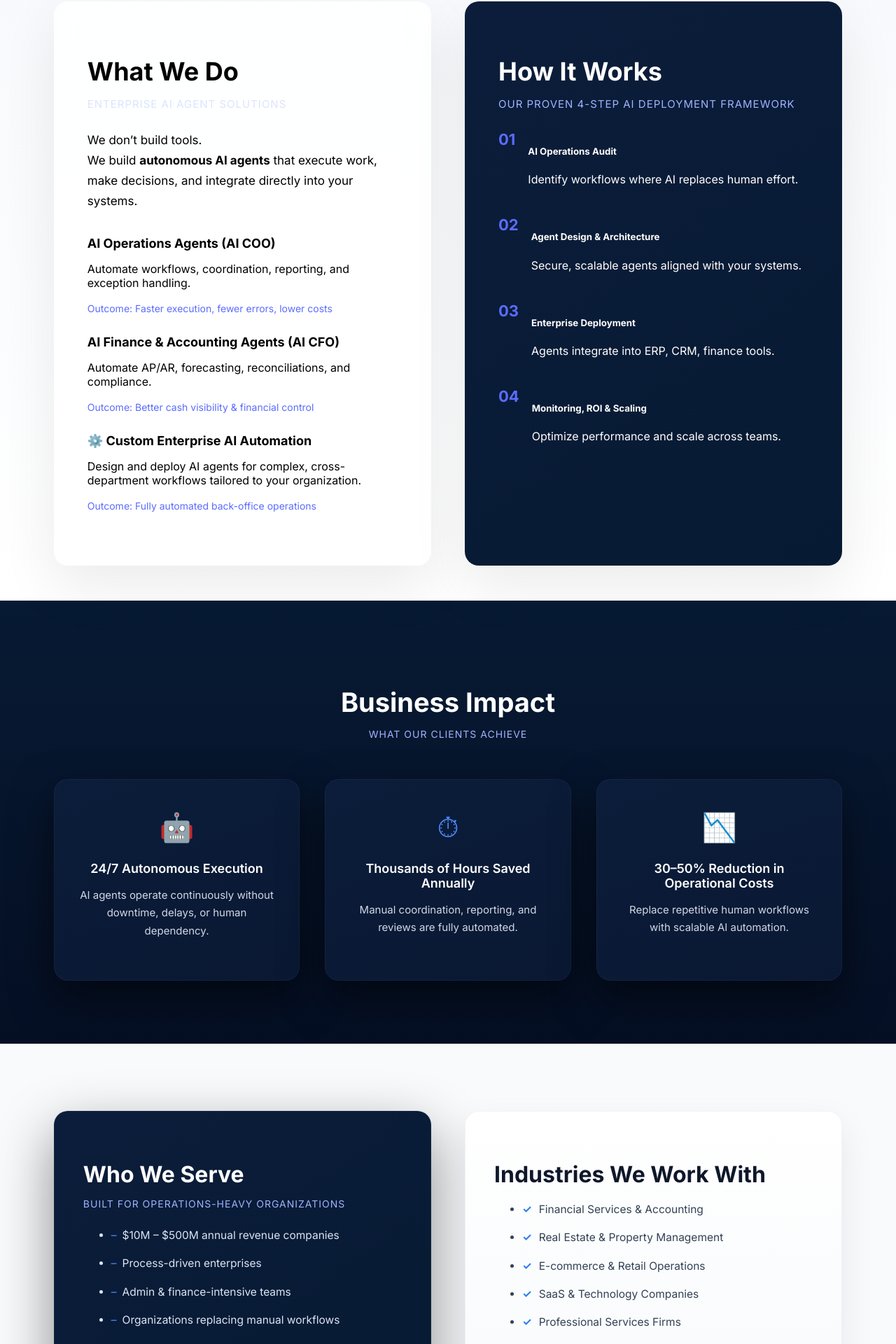
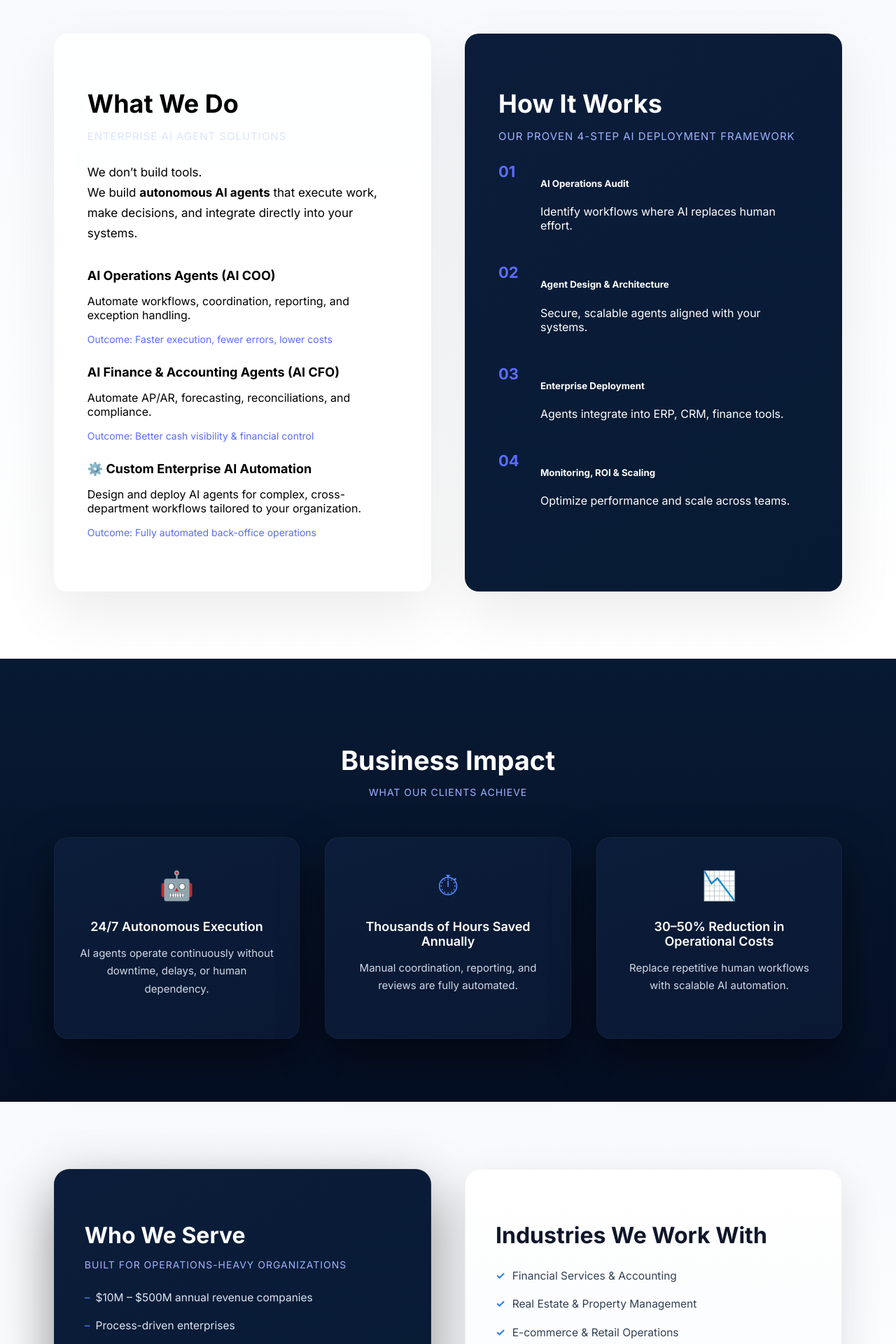
Before and after one commit to Yug-412/olyntotech, a React (Vite) app: page /home in a window 1280 px wide. Shown: the part 848-2768 px from the top of the page at 70% size. Built offline with nearby package versions, Linux system fonts and the light colour scheme.

Commit message:
first commit

```diff
--- a/src/Home.css
+++ b/src/Home.css
@@ -56,47 +56,36 @@
   margin: 0 auto;
   padding: 0 28px;
 }
+
 /* ================================
-    HERO TITLE – ENTERPRISE STYLE
+   HERO TITLE
 ================================ */
 .hero-title {
   position: relative;
-
   font-size: 56px;
   font-weight: 700;
   line-height: 1.12;
-
   color: #ffffff;
   letter-spacing: -0.4px;
-
   margin-bottom: 26px;
-    padding-left: 18px; /* space for accent */
+  padding-left: 18px;
 
   opacity: 0;
   transform: translateY(28px);
   animation: heroTitleUp 0.9s ease-out forwards;
 }
 
-  /* LEFT ACCENT BAR (REPLACES SYMBOLS) */
 .hero-title::before {
   content: "";
   position: absolute;
   left: 0;
   top: 8px;
-
   width: 4px;
   height: calc(100% - 16px);
-
-    background: linear-gradient(
-      to bottom,
-      #2f80ed,
-      transparent
-    );
-
+  background: linear-gradient(to bottom, #2f80ed, transparent);
   border-radius: 6px;
 }
 
-  /* ANIMATION */
 @keyframes heroTitleUp {
   to {
     opacity: 1;
@@ -108,28 +97,13 @@
    HERO DESCRIPTION
 ================================ */
 .hero-subtext {
-    position: relative;
-
   max-width: 720px;
   padding-left: 18px;
   margin-bottom: 46px;
-
   font-size: 17px;
   line-height: 1.8;
-    letter-spacing: 0.2px;
   font-weight: 500;
   color: #cfd8e6;
-  }
-
-  .hero-subtext::before {
-    content: "";
-    position: absolute;
-    left: 0;
-    top: 6px;
-    width: 3px;
-    height: calc(100% - 12px);
-    background: linear-gradient(#2f80ed, transparent);
-    border-radius: 4px;
 }
 
 .hero-subtext span {
@@ -138,7 +112,7 @@
 }
 
 /* ================================
-    BUTTONS (VIDEO FRIENDLY)
+   BUTTONS
 ================================ */
 .hero-buttons {
   display: flex;
@@ -147,51 +121,44 @@
 }
 
 .btn {
-    position: relative;
   padding: 14px 28px;
   border-radius: 10px;
-
   font-size: 14.5px;
   font-weight: 600;
   text-decoration: none;
-
   display: inline-flex;
   align-items: center;
   justify-content: center;
-
   transition: all 0.3s ease;
 }
 
-  /* PRIMARY */
 .btn.primary {
   color: #ffffff;
   background: linear-gradient(135deg, #2f80ed, #1f5ed8);
-    box-shadow: 0 10px 30px rgba(47, 128, 237, 0.35);
 }
 
-  .btn.primary:hover {
-    transform: translateY(-3px);
-    box-shadow: 0 18px 45px rgba(47, 128, 237, 0.55);
-  }
-
-  /* SECONDARY */
 .btn.secondary {
   color: #e9effa;
   background: rgba(255, 255, 255, 0.06);
   border: 1px solid rgba(255, 255, 255, 0.25);
-    backdrop-filter: blur(10px);
-  }
-
-  .btn.secondary:hover {
-    background: rgba(255, 255, 255, 0.14);
-    border-color: rgba(47, 128, 237, 0.6);
-    transform: translateY(-3px);
 }
 
 /* ================================
-    RESPONSIVE
+   🔥 MOBILE FIX (IMPORTANT)
 ================================ */
 @media (max-width: 768px) {
+
+  /* PUSH HERO BELOW FIXED HEADER */
+  .home-hero {
+    padding-top: 72px;             /* same as header height */
+    height: calc(100vh - 72px);    /* keeps video full */
+  }
+
+  .hero-content {
+    align-items: flex-start;
+    padding-top: 32px;
+  }
+
   .hero-title {
     font-size: 40px;
   }
@@ -199,25 +166,8 @@
   .hero-subtext {
     font-size: 15.5px;
   }
-
-    .hero-title::before {
-      left: -14px;
 }
 
-    .hero-title::after {
-      right: -14px;
-    }
-  }/* ================================
-   GLOBAL RESET
-================================ */
-html, body {
-  margin: 0;
-  padding: 0;
-  width: 100%;
-  overflow-x: hidden;
-  font-family: "Inter", system-ui, -apple-system, BlinkMacSystemFont, sans-serif;
-  background: #f7f9fc;
-}
 /* ================================
    WHY OLYNTO SECTION (DARK)
 ================================ */
@@ -428,13 +378,13 @@ html, body {
   }
 }
 
-
 /* ================= ENTERPRISE SPLIT SECTION ================= */
 .enterprise-split {
-  padding: 50px 6%;
+  padding: 96px 6%;
   background: linear-gradient(180deg, #f7f9fc, #ffffff);
 }
 
+/* GRID */
 .enterprise-grid {
   max-width: 1320px;
   margin: auto;
@@ -443,13 +393,13 @@ html, body {
   gap: 48px;
 }
 
+/* CARD */
 .enterprise-card {
   padding: 48px;
   border-radius: 20px;
   background: rgba(255,255,255,0.85);
   backdrop-filter: blur(14px);
   box-shadow: 0 30px 80px rgba(0,0,0,0.08);
-  animation: fadeIn 0.9s ease forwards;
 }
 
 .enterprise-card.dark {
@@ -457,6 +407,7 @@ html, body {
   color: #ffffff;
 }
 
+/* HEADINGS */
 .enterprise-card h2 {
   font-size: 36px;
   margin-bottom: 12px;
@@ -474,12 +425,14 @@ html, body {
   color: #9fb3ff;
 }
 
+/* TEXT */
 .lead {
   font-size: 17px;
   line-height: 1.7;
   margin-bottom: 36px;
 }
 
+/* SERVICES */
 .service-block {
   margin-bottom: 28px;
 }
@@ -490,154 +443,99 @@ html, body {
 }
 
 .service-block span {
+  display: block;
+  margin-top: 4px;
   font-size: 14px;
   color: #5b6cff;
 }
 
+/* STEPS */
 .steps {
   list-style: none;
   padding: 0;
+  margin: 0;
 }
 
 .steps li {
   display: flex;
   gap: 18px;
-  margin-bottom: 26px;
+  margin-bottom: 28px;
+  align-items: flex-start;
 }
 
 .steps span {
   font-size: 22px;
   font-weight: 700;
   color: #5b6cff;
-}/* ================= WHO WE SERVE – SPLIT ENTERPRISE ================= */
-.who-serve {
-  padding: 96px 6%;
-  background: #f8fafc;
+  min-width: 42px;
 }
 
-/* GRID */
-.who-grid {
-  max-width: 1200px;
-  margin: auto;
-  display: grid;
-  grid-template-columns: 1fr 1fr;
-  gap: 48px;
+/* ================= MOBILE FIX ================= */
+@media (max-width: 900px) {
+
+  .enterprise-split {
+    padding: 64px 5%;
   }
 
-/* ================= LEFT CARD – DARK ================= */
-.who-card:first-child {
-  padding: 44px 42px;
-  border-radius: 20px;
-
-  background: linear-gradient(145deg, #0b1d3a, #071a33);
-  color: #e5ecf8;
-
-  box-shadow:
-    0 30px 80px rgba(0,0,0,0.45),
-    inset 0 0 0 1px rgba(255,255,255,0.05);
+  .enterprise-grid {
+    grid-template-columns: 1fr;
+    gap: 32px;
   }
 
-/* LEFT TEXT */
-.who-card:first-child h2 {
-  font-size: 32px;
-  font-weight: 700;
-  color: #ffffff;
-  margin-bottom: 10px;
+  .enterprise-card {
+    padding: 34px 26px;
   }
 
-.who-card:first-child .section-subtitle {
-  font-size: 14px;
-  letter-spacing: 1px;
-  text-transform: uppercase;
-  color: #9fb3ff;
-  margin-bottom: 24px;
+  .enterprise-card h2 {
+    font-size: 28px;
   }
 
-.who-card:first-child li {
-  font-size: 15.5px;
-  line-height: 1.7;
-  color: #dbe4f3;
-  margin-bottom: 14px;
+  .section-subtitle {
+    font-size: 13px;
+    margin-bottom: 22px;
   }
 
-.who-card:first-child li::before {
-  content: "–";
-  color: #4f8cff;
-  margin-right: 8px;
+  .lead {
+    font-size: 15.5px;
+    margin-bottom: 28px;
   }
 
-.who-card:first-child .note {
-  margin-top: 26px;
-  font-size: 14.5px;
-  color: #cfd8e6;
+  .service-block h4 {
+    font-size: 16.5px;
   }
 
-/* ================= RIGHT CARD – LIGHT ================= */
-.who-card:last-child {
-  padding: 44px 42px;
-  border-radius: 20px;
-
-  background: linear-gradient(180deg, #ffffff, #f8fafc);
-  color: #1e293b;
-
-  box-shadow:
-    0 20px 50px rgba(15,23,42,0.08),
-    inset 0 0 0 1px rgba(15,23,42,0.05);
+  .steps li {
+    gap: 14px;
   }
 
-/* RIGHT TEXT */
-.who-card:last-child h2 {
-  font-size: 32px;
-  font-weight: 700;
-  color: #0f172a;
-  margin-bottom: 18px;
+  .steps span {
+    font-size: 18px;
+    min-width: 34px;
   }
 
-.who-card:last-child li {
+  .steps h5 {
     font-size: 15.5px;
-  line-height: 1.7;
-  color: #334155;
-  margin-bottom: 14px;
   }
 
-.industry-list li::before {
-  content: "✓";
-  color: #2f80ed;
-  margin-right: 10px;
-  font-weight: 700;
-}
-
-/* ================= REVEAL ANIMATION ================= */
-.reveal-up {
-  opacity: 0;
-  transform: translateY(18px);
-  animation: revealUp 0.7s ease forwards;
-}
-
-.delay {
-  animation-delay: 0.15s;
-}
-
-@keyframes revealUp {
-  to {
-    opacity: 1;
-    transform: translateY(0);
+  .steps p {
+    font-size: 14.5px;
+    line-height: 1.6;
   }
 }
 
-/* ================= RESPONSIVE ================= */
-@media (max-width: 900px) {
-  .who-grid {
-    grid-template-columns: 1fr;
+/* ================= SMALL MOBILE (≤480px) ================= */
+@media (max-width: 480px) {
+
+  .enterprise-card {
+    padding: 28px 22px;
   }
 
-  .who-card:first-child,
-  .who-card:last-child {
-    padding: 36px 28px;
+  .enterprise-card h2 {
+    font-size: 24px;
   }
 
-  .who-card h2 {
-    font-size: 26px;
+  .lead {
+    font-size: 15px;
   }
 }
 
@@ -719,16 +617,64 @@ html, body {
   color: #cfd8e6;
 }
 
-/* RESPONSIVE */
+/* ================= MOBILE FIX – BUSINESS IMPACT ================= */
 @media (max-width: 900px) {
-  .impact-grid {
-    grid-template-columns: 1fr;
+
+  .business-impact-section {
+    padding: 64px 5%;
   }
 
   .business-impact-section h2 {
     font-size: 30px;
   }
-}/* ================= OUR WORK – AUTHENTIC ENTERPRISE ================= */
+
+  .business-impact-section .section-subtitle {
+    margin-bottom: 36px;
+    font-size: 13px;
+  }
+
+  .impact-grid1 {
+    grid-template-columns: 1fr;
+    gap: 26px;
+  }
+
+  .impact-card {
+    padding: 32px 26px;
+    border-radius: 18px;
+  }
+
+  .impact-icon {
+    font-size: 34px;
+    margin-bottom: 14px;
+  }
+
+  .impact-card h4 {
+    font-size: 17px;
+  }
+
+  .impact-card p {
+    font-size: 14.5px;
+    line-height: 1.65;
+  }
+}
+
+/* ================= SMALL MOBILE (≤480px) ================= */
+@media (max-width: 480px) {
+
+  .business-impact-section {
+    padding: 56px 20px;
+  }
+
+  .business-impact-section h2 {
+    font-size: 26px;
+  }
+
+  .impact-card {
+    padding: 28px 22px;
+  }
+}
+
+/* ================= OUR WORK – AUTHENTIC ENTERPRISE ================= */
 .workflow-showcase {
   padding: 96px 6%;
   background: #f8fafc; /* soft neutral, not gradient */
@@ -829,3 +775,184 @@ html, body {
     font-size: 28px;
   }
 }
+/* ================= WHO WE SERVE SECTION ================= */
+.who-serve {
+  padding: 96px 6%;
+  background: linear-gradient(180deg, #f7f9fc, #ffffff);
+}
+
+/* GRID */
+.who-grid {
+  max-width: 1200px;
+  margin: auto;
+  display: grid;
+  grid-template-columns: 1fr 1fr;
+  gap: 48px;
+}
+
+/* ================= CARD BASE ================= */
+.who-card {
+  padding: 48px 44px;
+  border-radius: 22px;
+  position: relative;
+  overflow: hidden;
+}
+
+/* ================= LEFT CARD – DARK ================= */
+.who-card:first-child {
+  background: linear-gradient(145deg, #0b1d3a, #071a33);
+  color: #e5ecf8;
+
+  box-shadow:
+    0 30px 80px rgba(0,0,0,0.45),
+    inset 0 0 0 1px rgba(255,255,255,0.05);
+}
+
+.who-card:first-child h2 {
+  font-size: 32px;
+  font-weight: 700;
+  color: #ffffff;
+  margin-bottom: 10px;
+}
+
+.who-card:first-child .section-subtitle {
+  font-size: 14px;
+  letter-spacing: 1px;
+  text-transform: uppercase;
+  color: #9fb3ff;
+  margin-bottom: 26px;
+}
+
+.who-card:first-child ul {
+  padding: 0;
+  margin: 0 0 26px 0;
+  list-style: none;
+}
+
+.who-card:first-child li {
+  font-size: 15.5px;
+  line-height: 1.7;
+  color: #dbe4f3;
+  margin-bottom: 14px;
+}
+
+.who-card:first-child li::before {
+  content: "–";
+  color: #4f8cff;
+  margin-right: 8px;
+}
+
+.who-card:first-child .note {
+  font-size: 14.5px;
+  color: #cfd8e6;
+  opacity: 0.9;
+}
+
+/* ================= RIGHT CARD – LIGHT ================= */
+.who-card:last-child {
+  background: linear-gradient(180deg, #ffffff, #f8fafc);
+  color: #1e293b;
+
+  box-shadow:
+    0 22px 60px rgba(15,23,42,0.12),
+    inset 0 0 0 1px rgba(15,23,42,0.05);
+}
+
+.who-card:last-child h2 {
+  font-size: 32px;
+  font-weight: 700;
+  color: #0f172a;
+  margin-bottom: 26px;
+}
+
+.industry-list {
+  list-style: none;
+  padding: 0;
+  margin: 0;
+}
+
+.industry-list li {
+  font-size: 15.5px;
+  line-height: 1.7;
+  color: #334155;
+  margin-bottom: 14px;
+}
+
+.industry-list li::before {
+  content: "✓";
+  color: #2f80ed;
+  margin-right: 10px;
+  font-weight: 700;
+}
+
+/* ================= REVEAL ANIMATION ================= */
+.reveal-up {
+  opacity: 0;
+  transform: translateY(18px);
+  animation: revealUp 0.7s ease forwards;
+}
+
+.delay {
+  animation-delay: 0.15s;
+}
+
+@keyframes revealUp {
+  to {
+    opacity: 1;
+    transform: translateY(0);
+  }
+}
+
+/* ================= RESPONSIVE ================= */
+@media (max-width: 900px) {
+
+  .who-serve {
+    padding: 72px 5%;
+  }
+
+  .who-grid {
+    grid-template-columns: 1fr;
+    gap: 32px;
+  }
+
+  .who-card {
+    padding: 36px 30px;
+  }
+
+  .who-card h2 {
+    font-size: 26px;
+  }
+
+  .who-card:first-child .section-subtitle {
+    font-size: 13px;
+  }
+
+  .who-card li {
+    font-size: 15px;
+  }
+}
+
+/* ================= SMALL MOBILE ================= */
+@media (max-width: 480px) {
+
+  .who-serve {
+    padding: 60px 20px;
+  }
+
+  .who-card {
+    padding: 30px 24px;
+    border-radius: 18px;
+  }
+
+  .who-card h2 {
+    font-size: 24px;
+  }
+
+  .who-card li {
+    font-size: 14.5px;
+  }
+
+  .who-card .note {
+    font-size: 14px;
+  }
+}
```
Also changed, not shown: src/comman/Header.css (+53 -0 lines), src/comman/Header.jsx (+26 -8 lines). Lines whose indentation alone changed are shown as unchanged.
